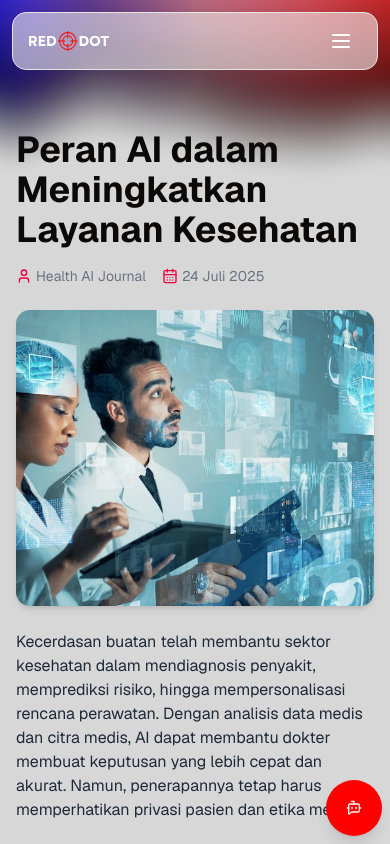
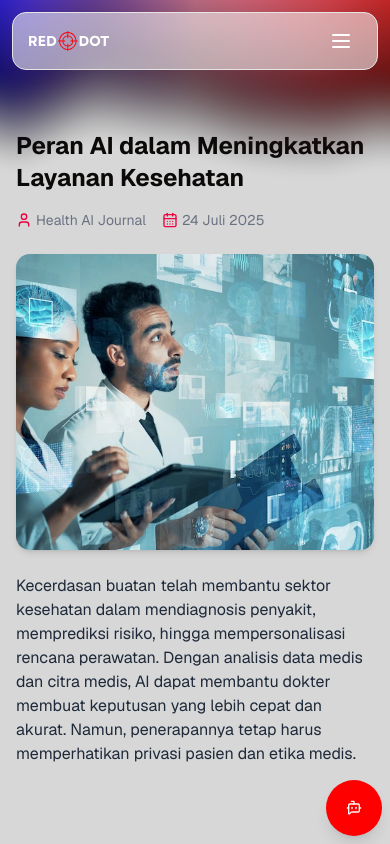
Before and after one commit to bagoesrex/reddot.site-frontend, a Next.js app: page /articles/ai-dalam-layanan-kesehatan in a window 390 px wide. Shown: the top 844 px of the page. Built offline with nearby package versions, Linux system fonts and the light colour scheme.

Commit message:
style(detail): adjust article and news detail text title size for mobile

```diff
--- a/app/articles/[slug]/page.tsx
+++ b/app/articles/[slug]/page.tsx
@@ -16,7 +16,7 @@ export default async function ArticleDetailPage({
     return (
         <main className="flex flex-col items-center px-4 py-24 min-h-svh pt-[130px]">
             <article className="max-w-3xl w-full">
-                <h1 className="text-4xl font-bold mb-4">{article.title}</h1>
+                <h1 className="text-2xl md:text-3xl font-bold mb-4">{article.title}</h1>
 
                 <div className="flex items-center gap-4 text-gray-500 text-sm mb-6">
                     <div className="flex items-center gap-1">
--- a/app/news/[slug]/page.tsx
+++ b/app/news/[slug]/page.tsx
@@ -16,7 +16,7 @@ export default async function NewsDetailPage({
     return (
         <main className="flex flex-col items-center px-4 py-24 min-h-svh pt-[130px]">
             <article className="max-w-3xl w-full">
-                <h1 className="text-4xl font-bold mb-4">{news.title}</h1>
+                <h1 className="text-2xl md:text-3xl font-bold mb-4">{news.title}</h1>
 
                 <div className="flex items-center gap-4 text-gray-500 text-sm mb-6">
                     <div className="flex items-center gap-1">
```
